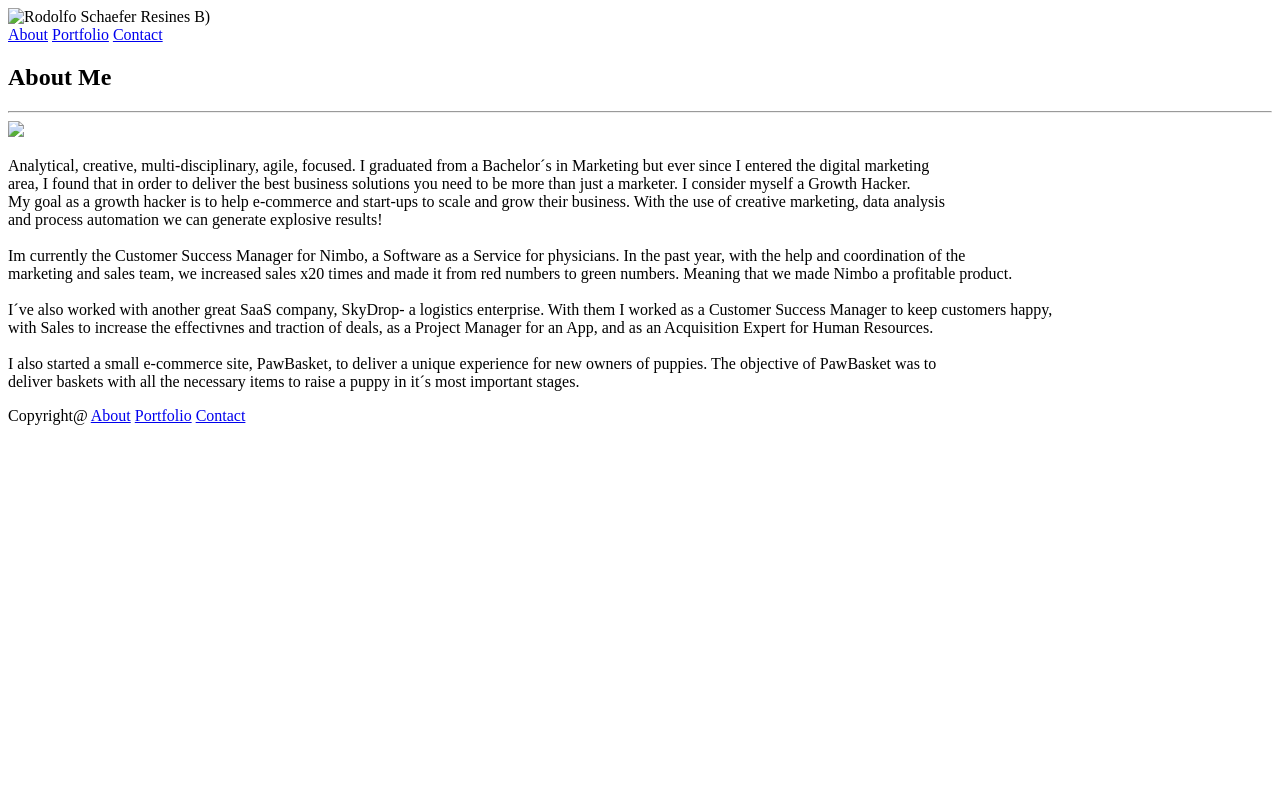
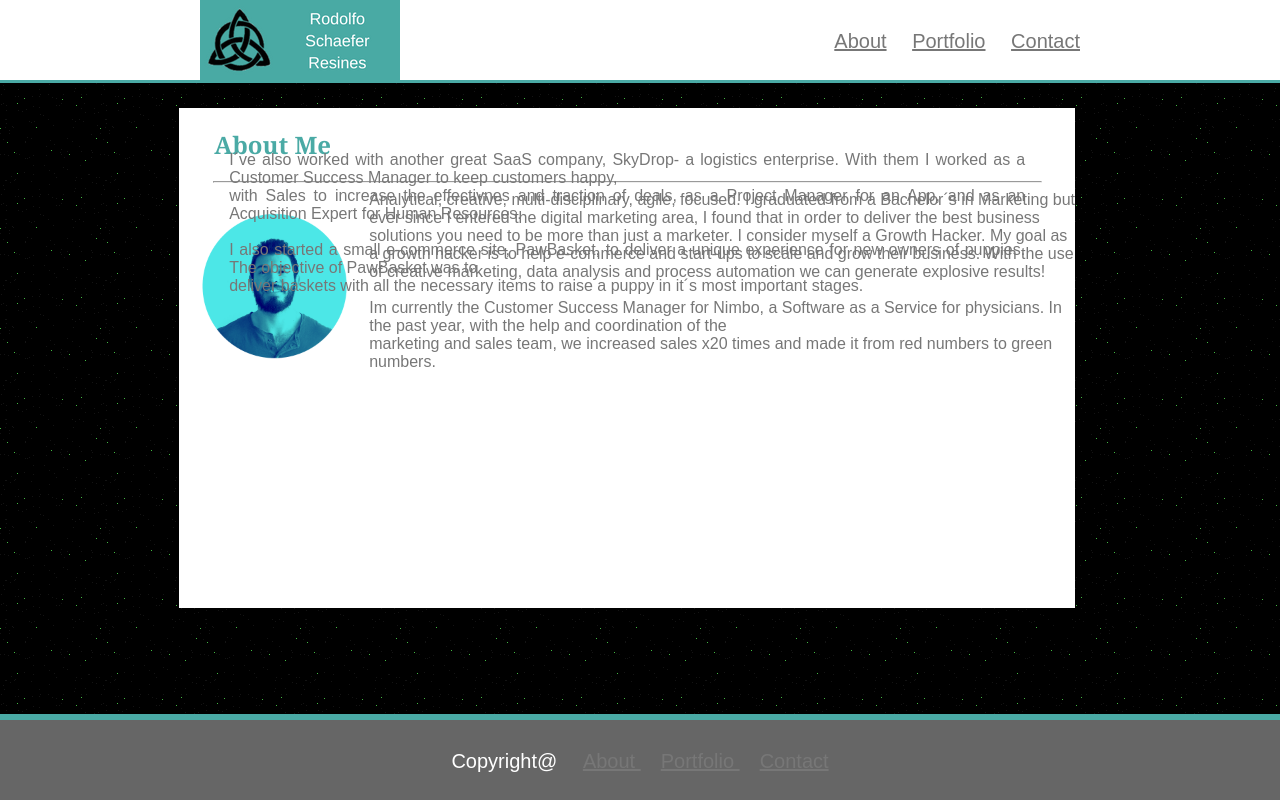
Before and after one commit to RodolfoNimboX1/Basic-Portfolio, a plain HTML site: page index.html in a window 1280 px wide. Drawn offline with Linux system fonts and the light colour scheme; files whose address does not match are found by name.

Commit message:
made the first page, the index for the portfolio

```diff
--- a/assets/css/style.css
+++ b/assets/css/style.css
@@ -0,0 +1,94 @@
+/* header section */
+
+.header {
+    position: absolute;
+    top: 0%;
+    left: 0%;
+    right: 0%;
+    height: 80px;
+    width: 100%;
+    background-color: #ffffff;
+    border-bottom-style: solid;
+    border-bottom-color: #4aaaa5;
+    display: block;
+    font-family: sans-serif;
+    font-size: 20px;
+}
+
+#logo {
+    float: left;
+    margin-left: 200px;
+}
+
+#navbar {
+    float: right;
+    margin-right: 200px;
+    padding-top: 30px;
+}
+
+a {
+    color: #777777;
+}
+
+/* About me section */
+
+.about {
+    display: block;
+    position: absolute;
+    top: 13.5%;
+    left: 14%;
+    height: 500px;
+    width: 70%;
+    background-color: #ffffff;
+}
+
+h1 {
+    font-family: Georgia, 'Times New Roman', Times, serif;
+    padding-left: 35px;
+    color: #4aaaa5;
+}
+
+#selfie {
+    float: left;
+}
+
+p1 {
+    text-align: justify;
+    color: #777777;
+    font-family: sans-serif;
+}
+
+p2 {
+    float: right;
+    color: #777777;
+    font-family: sans-serif;
+    position: relative;
+    right: 50px;
+    bottom: 47.5%;
+    padding-left: 100px;
+    text-align: justify;
+}
+
+/* footer section */
+
+.footer {
+    position: absolute;
+    bottom: 0%;
+    left: 0%;
+    right: 0%;
+    height: 80px;
+    width: 100%;
+    background-color: #666666;
+    border: 6px;
+    border-top-style: solid;
+    border-top-color: #4aaaa5;
+    display: block;
+    font-family: sans-serif;
+    font-size: 20px;
+}
+
+#footnavbar {
+    float: center;
+    text-align: center;
+    padding-top: 30px;
+}
--- a/index.html
+++ b/index.html
@@ -4,11 +4,18 @@
     <meta charset="UTF-8">
     <meta name="viewport" content="width=device-width, initial-scale=1.0">
     <meta http-equiv="X-UA-Compatible" content="ie=edge">
+    <link rel="icon" href="https://i.pinimg.com/originals/84/ca/6c/84ca6ca935b91f23d88a5ce53da778c4.jpg" type="image/png">
+
     <title>About Me Page</title>
 
+    <style>
+        body {
+            background-image: url(/Users/rodolforesines/Desktop/CB/Basic-Portfolio/assets/images/darkness.png);
+        }
+    </style>
+
     <!--Anchor to CSS style Sheet goes here-->
-
-    <link rel="icon" href="https://i.pinimg.com/originals/84/ca/6c/84ca6ca935b91f23d88a5ce53da778c4.jpg" type="image/png">
+    <link rel="stylesheet" type="text/css" href="assets/css/style.css">
 
 </head>
 
@@ -19,15 +26,15 @@
     <section class="header">
 
         <!--Logo section-->
-        <div class="logo">
-            <img src="logo in assets/images" alt="Rodolfo Schaefer Resines B)">
+        <div id="logo">
+            <img src="assets/images/RodolfoSchaefer Resines.png" alt="Rodolfo Schaefer Resines B)">
         </div>
 
         <!--Nav Bar section-->
-    <div class="navbar">
-        <span> <a href="#">About</a> </span>
-        <span> <a href="#">Portfolio</a> </span>
-        <span> <a href="#">Contact</a> </span>
+    <div id="navbar">
+        <span style="padding-right: 20px;"> <a href="index.html">About</a> </span>
+        <span style="padding-right: 20px;"> <a href="portfolio.html">Portfolio</a> </span>
+        <span> <a href="contact.html">Contact</a> </span>
     </div>
 
     </section>
@@ -37,37 +44,46 @@
     <section class="about">
 
         <h1>About Me</h1>
-    <hr>
+    <hr style="width: 70%; padding-left: 100px; padding-right: 100px; color: #777777;">
 
-<div class="selfie">
-    <img src="selfie of me in assets/images">
+<div id="selfie">
+    <img src="assets/images/rodolfo copy.png" style="width: 150px; padding: 20px;">
 </div>
 
-<p> Analytical, creative, multi-disciplinary, agile, focused. I graduated from a Bachelor´s in Marketing but ever since I entered the digital marketing <br>
-    area, I found that in order to deliver the best business solutions you need to be more than just a marketer. I consider myself a Growth Hacker. <br>
-    My goal as a growth hacker is to help e-commerce and start-ups to scale and grow their business. With the use of creative marketing, data analysis <br>
+<p1> Analytical, creative, multi-disciplinary, agile, focused. I graduated from a Bachelor´s in Marketing but ever since I entered the digital marketing
+    area, I found that in order to deliver the best business solutions you need to be more than just a marketer. I consider myself a Growth Hacker.
+    My goal as a growth hacker is to help e-commerce and start-ups to scale and grow their business. With the use of creative marketing, data analysis
     and process automation we can generate explosive results!
 <br>
 <br>
 Im currently the Customer Success Manager for Nimbo, a Software as a Service for physicians. In the past year, with the help and coordination of the <br>
-marketing and sales team, we increased sales x20 times and made it from red numbers to green numbers. Meaning that we made Nimbo a profitable product. <br>
+marketing and sales team, we increased sales x20 times and made it from red numbers to green numbers. <br></p1>
 <br>
-I´ve also worked with another great SaaS company, SkyDrop- a logistics enterprise. With them I worked as a Customer Success Manager to keep customers happy, <br>
+<p2>I´ve also worked with another great SaaS company, SkyDrop- a logistics enterprise. With them I worked as a Customer Success Manager to keep customers happy, <br>
 with Sales to increase the effectivnes and traction of deals, as a Project Manager for an App, and as an Acquisition Expert for Human Resources. <br>
 <br>
 I also started a small e-commerce site, PawBasket, to deliver a unique experience for new owners of puppies. The objective of PawBasket was to <br>
 deliver baskets with all the necessary items to raise a puppy in it´s most important stages.
-</p>
+</p2>
+
+
     </section>
 
     <!--Footer-->
 
     <section class="footer">
-        <pan> Copyright@ </pan>
-        <span> <a href="#">About</a> </span>
-        <span> <a href="#">Portfolio</a> </span>
-        <span> <a href="#">Contact</a> </span>
-    </section>
+
+        <div id="footnavbar">
+
+        <span style="color:white; padding-right: 20px;"> Copyright@ </span>
+        <span style="padding-right: 20px;"> <a href="index.html"> About </a> </span>
+        <span style="padding-right: 20px;"> <a href="portfolio.html"> Portfolio </a> </span>
+        <span> <a href="contact.html"> Contact </a> </span>
+
+    </div>
+
+</section>
+
 </body>
 
 </html>
```
Also changed, not shown: assets/images/RodolfoSchaefer Resines.png (added), assets/images/darkness.png (added), 2 other files.
